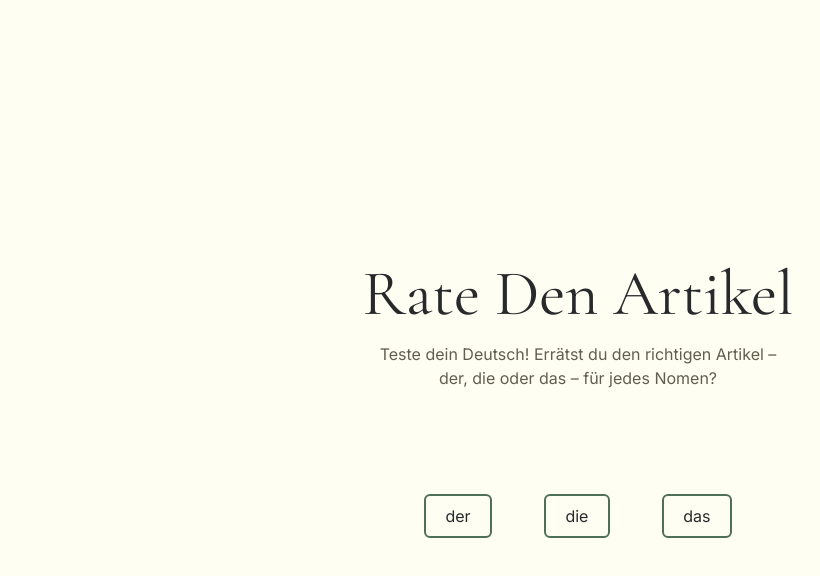
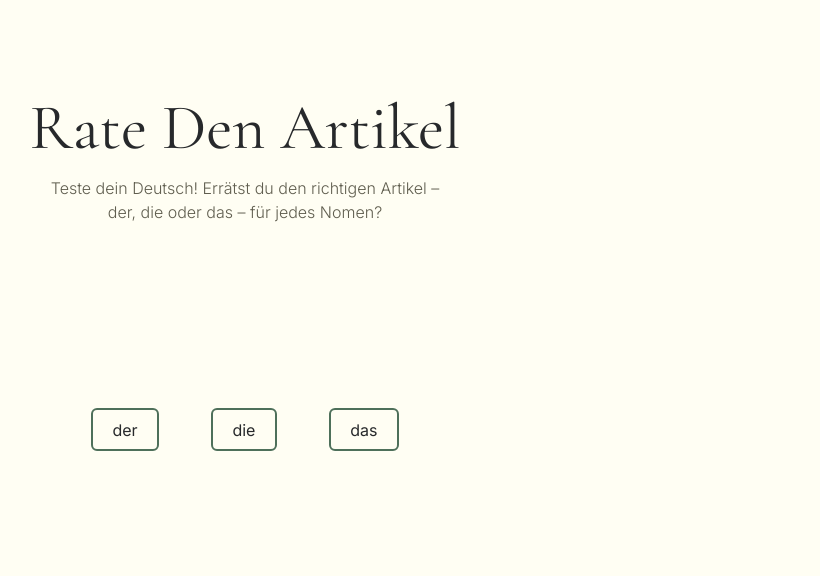
Before and after one commit to nicvlt/rate-den-artikel, a React (Vite) app in the folder frontend/: page / in a window 1280 px wide. Shown: the top 576 px of the page, without its empty margins (62-882 px from the left). Built offline with nearby package versions, Linux system fonts and the light colour scheme; no server answers; a web font is replaced by a local one.

Commit message:
feat(frontend): stick whole app to the top and add margin

```diff
--- a/frontend/src/App.css
+++ b/frontend/src/App.css
@@ -1,14 +1,14 @@
 #root {
   max-width: 1280px;
-  margin: 0 auto;
+  margin: 3em auto;
   padding: 2rem;
   text-align: center;
   background-color: var(--color-light);
 }
-
 .app-container {
   display: flex;
   flex-direction: column;
   align-items: center;
   width: 550px;
+  gap: 5em;
 }
--- a/frontend/src/index.css
+++ b/frontend/src/index.css
@@ -1,5 +1,5 @@
 /* Import Google Fonts */
-@import url('https://fonts.googleapis.com/css2?family=Cormorant+Garamond:wght@400;500;600;700&family=Inter:wght@400;500;600;700&display=swap');
+@import url('https://fonts.googleapis.com/css2?family=Cormorant+Garamond:wght@400;500;600;700&family=Inter:wght@300;400;500;600;700&display=swap');
 
 :root {
   /* Colors */
@@ -21,7 +21,7 @@
 
   color-scheme: light dark;
   color: var(--color-light);
-  background-color: var(--color-dark);
+  background-color: var(--color-light);
 
   font-synthesis: none;
   text-rendering: optimizeLegibility;
@@ -31,38 +31,10 @@
 
 body {
   margin: 0;
-  display: flex;
   place-items: center;
   min-width: 320px;
-  min-height: 100vh;
+  max-height: 100vh;
   font-family: var(--font-body);
   background-color: var(--color-light);
   color: var(--color-dark);
 }
-
-/* Links */
-a {
-  font-weight: 500;
-  color: var(--color-accent);
-  text-decoration: inherit;
-}
-a:hover {
-  color: var(--color-secondary);
-}
-
-
-
-/* Dark/light mode adjustments */
-@media (prefers-color-scheme: light) {
-  :root {
-    color: var(--color-dark);
-    background-color: var(--color-light);
-  }
-  a:hover {
-    color: var(--color-accent);
-  }
-  button {
-    background-color: var(--color-secondary);
-    color: var(--color-light);
-  }
-}
```
